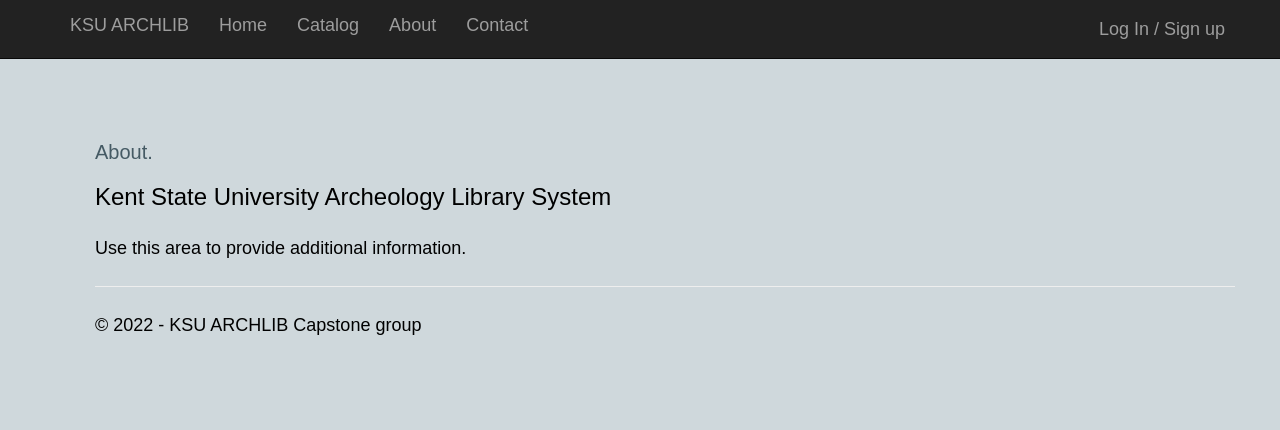
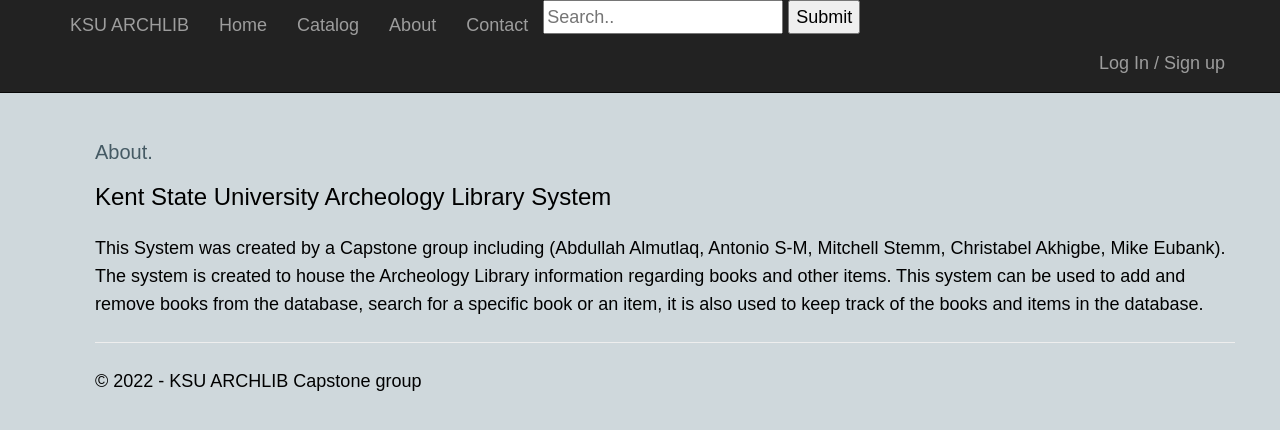
Before and after one commit to micle546/KSUCapstone, a Flask app: page /about/ in a window 1280 px wide. Shown: the top 430 px of the page. Run offline with Flask 2, Linux system fonts and the light colour scheme; some libraries are stand-ins or nearby versions.

Commit message:
added searchBar

```diff
--- a/KSU_Capstone/templates/about.html
+++ b/KSU_Capstone/templates/about.html
@@ -5,6 +5,10 @@
 <h2>{{ title }}.</h2>
 <h3>{{ message }}</h3>
 
-<p>Use this area to provide additional information.</p>
+<p>
+    This System was created by a Capstone group including (Abdullah Almutlaq, Antonio S-M, Mitchell Stemm, Christabel Akhigbe, Mike Eubank).
+    The system is created to house the Archeology Library information regarding books and other items.
+    This system can be used to add and remove books from the database, search for a specific book or an item, it is also used to keep track of the books and items in the database.
+</p>
 
 {% endblock %}
--- a/KSU_Capstone/templates/layout.html
+++ b/KSU_Capstone/templates/layout.html
@@ -29,6 +29,14 @@
                     <li><a href="{{ url_for('about') }}">About</a></li>
                     <li><a href="{{ url_for('contact') }}">Contact</a></li>
                 </ul>
+
+                <div class="searchBar">
+                    <form action=" /action_page.php">
+                        <!--here you connect the data to search-->
+                        <input type="text" placeholder="Search.." name="Search">
+                        <button type="submit">Submit</button>
+                    </form>
+                </div>
                 {% if session['logged_in'] %}
                 <p class="navbar-text navbar-right">Signed in as <a href="#" class="navbar-link">{{ session['user']['email'] }}</a> / <a href={{ url_for('signout') }} class="navbar-link color-blue">Sign Out</a></p>
                 {% else %}
```
